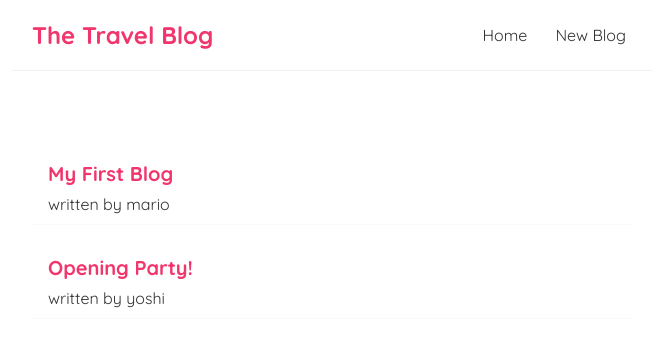
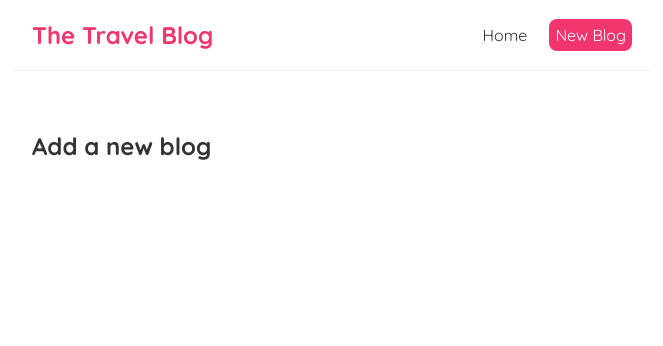
Before and after one commit to 5cientist/travel-blog, a React (Create React App) app: page /create in a window 1280 px wide. Shown: the top 346 px of the page, without its empty margins (308-971 px from the left). Built offline with nearby package versions, Linux system fonts and the light colour scheme; data requests are answered from the project's data file.

Commit message:
Router link added

```diff
--- a/src/App.js
+++ b/src/App.js
@@ -1,6 +1,7 @@
 import Home from "./components/Home";
 import Navbar from "./components/Navbar";
 import { BrowserRouter as Router, Route, Switch } from "react-router-dom";
+import Create from "./components/Create";
 
 function App() {
   return (
@@ -9,8 +10,11 @@
         <Navbar />
         <div className="content">
           <Switch>
-            <Route path="/">
+            <Route exact path="/">
               <Home />
+            </Route>
+            <Route path="/create">
+              <Create />
             </Route>
           </Switch>
         </div>
--- /dev/null
+++ b/src/components/Create.js
@@ -0,0 +1,9 @@
+const Create = () => {
+  return (
+    <div className="create">
+      <h2>Add a new blog</h2>
+    </div>
+  );
+};
+
+export default Create;
--- a/src/components/Navbar.js
+++ b/src/components/Navbar.js
@@ -1,20 +1,20 @@
+import { Link } from "react-router-dom";
 const Navbar = () => {
   return (
     <nav className="navbar">
       <h1>The Travel Blog</h1>
       <div className="links">
-        <a href="/">Home</a>
-        <a
-          href="/create"
-          // style={{
-          //   color: "white",
-          //   backgroundColor: "#f1356d",
-          //   borderRadius: "8px",
-          // inline CSS in reactjs
-          // }}
+        <Link to="/">Home</Link>
+        <Link
+          to="/create"
+          style={{
+            color: "white",
+            backgroundColor: "#f1356d",
+            borderRadius: "8px",
+          }}
         >
           New Blog
-        </a>
+        </Link>
       </div>
     </nav>
   );
```
Also changed, not shown: 1 other file (tests, documents, lock files or other folders).
